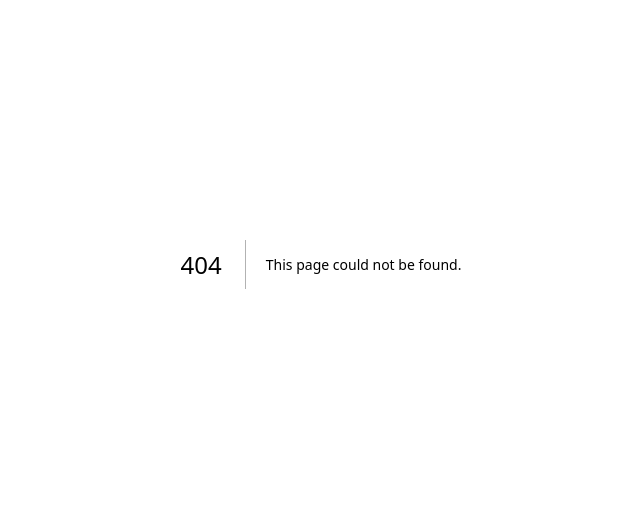
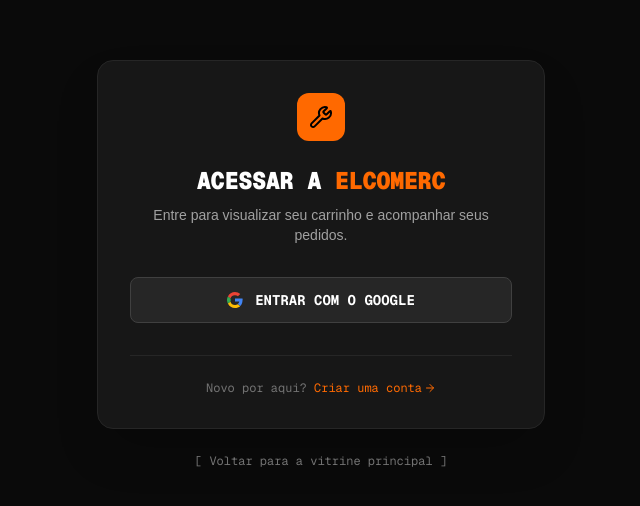
Before and after one commit to PedroPicelli7/elcomerc, a Next.js app: page /login in a window 1280 px wide. Before the commit this address had no page. Shown: the part 136-642 px from the top of the page, without its empty margins (319-959 px from the left). Built offline with nearby package versions, Linux system fonts and the light colour scheme; no server answers.

Commit message:
fix: replace Lucide Chrome icon with native crisp Google SVG and build matching login interface view

```diff
--- /dev/null
+++ b/src/app/(auth)/cadastro/page.tsx
@@ -0,0 +1,123 @@
+// src/app/(auth)/cadastro/page.tsx
+"use client";
+
+import { useState } from "react";
+import { supabaseClient } from "@/services/supabase/client";
+import { Wrench, ArrowRight } from "lucide-react";
+import Link from "next/link";
+
+export default function RegisterPage() {
+  const [isLoading, setIsLoading] = useState(false);
+  const [errorMessage, setErrorMessage] = useState<string | null>(null);
+
+  const handleGoogleRegister = async () => {
+    try {
+      setIsLoading(true);
+      setErrorMessage(null);
+
+      // Descobre a URL base do site dinamicamente (local ou produção na Vercel)
+      const redirectToUrl =
+        typeof window !== "undefined"
+          ? `${window.location.origin}/`
+          : "https://elcomerc.vercel.app/";
+
+      const { error } = await supabaseClient.auth.signInWithOAuth({
+        provider: "google",
+        options: {
+          // Após o login no Google, ele joga o cliente de volta para a Home da Elcomerc
+          redirectTo: redirectToUrl,
+        },
+      });
+
+      if (error) throw error;
+    } catch (error: any) {
+      console.error("Erro no cadastro com Google:", error);
+      setErrorMessage(
+        error.message || "Ocorreu um erro ao tentar conectar com o Google.",
+      );
+      setIsLoading(false);
+    }
+  };
+
+  return (
+    <div className="flex min-h-screen flex-col items-center justify-center bg-neutral-950 px-4 py-12 sm:px-6 lg:px-8">
+      {/* Box de Cadastro */}
+      <div className="w-full max-w-md space-y-8 rounded-2xl border border-neutral-800 bg-neutral-900 p-8 shadow-2xl">
+        {/* Header do Box */}
+        <div className="flex flex-col items-center text-center">
+          <div className="flex h-12 w-12 items-center justify-center rounded-xl bg-orange-500 text-black">
+            <Wrench className="h-6 w-6" />
+          </div>
+          <h2 className="mt-6 text-2xl font-black tracking-tight text-white font-mono uppercase">
+            Criar sua conta na <span className="text-orange-500">Elcomerc</span>
+          </h2>
+          <p className="mt-2 text-sm text-neutral-400">
+            Acesse o catálogo completo e gerencie seus pedidos instantaneamente.
+          </p>
+        </div>
+
+        {/* Feedback de Erro se houver */}
+        {errorMessage && (
+          <div className="rounded-md bg-red-500/10 border border-red-500/20 p-3 text-center text-xs font-mono text-red-400">
+            {errorMessage}
+          </div>
+        )}
+
+        {/* Ação Principal: Botão do Google OAuth */}
+        <div className="mt-8 space-y-4">
+          <button
+            onClick={handleGoogleRegister}
+            disabled={isLoading}
+            className="flex w-full items-center justify-center gap-3 rounded-lg border border-neutral-700 bg-neutral-800 px-4 py-3 text-sm font-bold text-white transition-all hover:bg-neutral-700 hover:border-neutral-600 focus:outline-none focus:ring-2 focus:ring-orange-500 disabled:opacity-50 font-mono uppercase"
+          >
+            {isLoading ? (
+              <span className="h-4 w-4 animate-spin rounded-full border-2 border-neutral-400 border-t-white" />
+            ) : (
+              /* Ícone do Google em SVG Puro e Colorido para destacar no Dark Mode */
+              <svg className="h-4 w-4" viewBox="0 0 24 24">
+                <path
+                  fill="#EA4335"
+                  d="M5.266 9.765A7.077 7.077 0 0 1 12 4.909c1.69 0 3.218.6 4.418 1.582L19.91 3C17.782 1.145 15.055 0 12 0 7.33 0 3.33 2.69 1.34 6.622l3.927 3.143z"
+                />
+                <path
+                  fill="#4285F4"
+                  d="M23.49 12.275c0-.818-.073-1.604-.21-2.364H12v4.473h6.445a5.517 5.517 0 0 1-2.395 3.62l3.75 2.907c2.195-2.022 3.46-5 3.46-8.636z"
+                />
+                <path
+                  fill="#FBBC05"
+                  d="M5.266 14.235L1.34 17.378A11.948 11.948 0 0 0 12 24c3.055 0 5.782-1.014 7.8-2.738l-3.75-2.907a7.114 7.114 0 0 1-4.05 1.154 7.077 7.077 0 0 1-6.734-4.856z"
+                />
+                <path
+                  fill="#34A853"
+                  d="M5.266 9.765a7.03 7.03 0 0 1 0 4.47L1.34 17.378a11.92 11.92 0 0 1 0-10.756l3.926 3.143z"
+                />
+              </svg>
+            )}
+            {isLoading ? "Conectando..." : "Cadastrar com o Google"}
+          </button>
+        </div>
+
+        {/* Footer do Box */}
+        <div className="mt-6 border-t border-neutral-800 pt-6 text-center text-xs font-mono">
+          <p className="text-neutral-500">
+            Já possui uma conta ativa?{" "}
+            <Link
+              href="/login"
+              className="text-orange-500 hover:underline inline-flex items-center gap-0.5"
+            >
+              Fazer Login <ArrowRight className="h-3 w-3" />
+            </Link>
+          </p>
+        </div>
+      </div>
+
+      {/* Link rápido de escape para voltar à loja sem logar */}
+      <Link
+        href="/"
+        className="mt-6 text-xs font-mono text-neutral-500 hover:text-neutral-300 transition-colors"
+      >
+        [ Voltar para a vitrine principal ]
+      </Link>
+    </div>
+  );
+}
--- /dev/null
+++ b/src/app/(auth)/login/page.tsx
@@ -0,0 +1,112 @@
+// src/app/(auth)/login/page.tsx
+"use client";
+
+import { useState } from "react";
+import { supabaseClient } from "@/services/supabase/client";
+import { Wrench, ArrowRight } from "lucide-react";
+import Link from "next/link";
+
+export default function LoginPage() {
+  const [isLoading, setIsLoading] = useState(false);
+  const [errorMessage, setErrorMessage] = useState<string | null>(null);
+
+  const handleGoogleLogin = async () => {
+    try {
+      setIsLoading(true);
+      setErrorMessage(null);
+
+      const redirectToUrl = typeof window !== "undefined"
+        ? `${window.location.origin}/`
+        : "https://elcomerc.vercel.app/";
+
+      const { error } = await supabaseClient.auth.signInWithOAuth({
+        provider: "google",
+        options: {
+          redirectTo: redirectToUrl,
+        },
+      });
+
+      if (error) throw error;
+    } catch (error: any) {
+      console.error("Erro no login com Google:", error);
+      setErrorMessage(error.message || "Ocorreu um erro ao tentar conectar com o Google.");
+      setIsLoading(false);
+    }
+  };
+
+  return (
+    <div className="flex min-h-screen flex-col items-center justify-center bg-neutral-950 px-4 py-12 sm:px-6 lg:px-8">
+
+      <div className="w-full max-w-md space-y-8 rounded-2xl border border-neutral-800 bg-neutral-900 p-8 shadow-2xl">
+
+        {/* Header do Box */}
+        <div className="flex flex-col items-center text-center">
+          <div className="flex h-12 w-12 items-center justify-center rounded-xl bg-orange-500 text-black">
+            <Wrench className="h-6 w-6" />
+          </div>
+          <h2 className="mt-6 text-2xl font-black tracking-tight text-white font-mono uppercase">
+            Acessar a <span className="text-orange-500">Elcomerc</span>
+          </h2>
+          <p className="mt-2 text-sm text-neutral-400">
+            Entre para visualizar seu carrinho e acompanhar seus pedidos.
+          </p>
+        </div>
+
+        {/* Feedback de Erro */}
+        {errorMessage && (
+          <div className="rounded-md bg-red-500/10 border border-red-500/20 p-3 text-center text-xs font-mono text-red-400">
+            {errorMessage}
+          </div>
+        )}
+
+        {/* Botão de Autenticação */}
+        <div className="mt-8 space-y-4">
+          <button
+            onClick={handleGoogleLogin}
+            disabled={isLoading}
+            className="flex w-full items-center justify-center gap-3 rounded-lg border border-neutral-700 bg-neutral-800 px-4 py-3 text-sm font-bold text-white transition-all hover:bg-neutral-700 hover:border-neutral-600 focus:outline-none focus:ring-2 focus:ring-orange-500 disabled:opacity-50 font-mono uppercase"
+          >
+            {isLoading ? (
+              <span className="h-4 w-4 animate-spin rounded-full border-2 border-neutral-400 border-t-white" />
+            ) : (
+              <svg className="h-4 w-4" viewBox="0 0 24 24">
+                <path
+                  fill="#EA4335"
+                  d="M5.266 9.765A7.077 7.077 0 0 1 12 4.909c1.69 0 3.218.6 4.418 1.582L19.91 3C17.782 1.145 15.055 0 12 0 7.33 0 3.33 2.69 1.34 6.622l3.927 3.143z"
+                />
+                <path
+                  fill="#4285F4"
+                  d="M23.49 12.275c0-.818-.073-1.604-.21-2.364H12v4.473h6.445a5.517 5.517 0 0 1-2.395 3.62l3.75 2.907c2.195-2.022 3.46-5 3.46-8.636z"
+                />
+                <path
+                  fill="#FBBC05"
+                  d="M5.266 14.235L1.34 17.378A11.948 11.948 0 0 0 12 24c3.055 0 5.782-1.014 7.8-2.738l-3.75-2.907a7.114 7.114 0 0 1-4.05 1.154 7.077 7.077 0 0 1-6.734-4.856z"
+                />
+                <path
+                  fill="#34A853"
+                  d="M5.266 9.765a7.03 7.03 0 0 1 0 4.47L1.34 17.378a11.92 11.92 0 0 1 0-10.756l3.926 3.143z"
+                />
+              </svg>
+            )}
+            {isLoading ? "Validando..." : "Entrar com o Google"}
+          </button>
+        </div>
+
+        {/* Link para mudar de tela */}
+        <div className="mt-6 border-t border-neutral-800 pt-6 text-center text-xs font-mono">
+          <p className="text-neutral-500">
+            Novo por aqui?{" "}
+            <Link href="/cadastro" className="text-orange-500 hover:underline inline-flex items-center gap-0.5">
+              Criar uma conta <ArrowRight className="h-3 w-3" />
+            </Link>
+          </p>
+        </div>
+
+      </div>
+
+      <Link href="/" className="mt-6 text-xs font-mono text-neutral-500 hover:text-neutral-300 transition-colors">
+        [ Voltar para a vitrine principal ]
+      </Link>
+    </div>
+  );
+}
```
